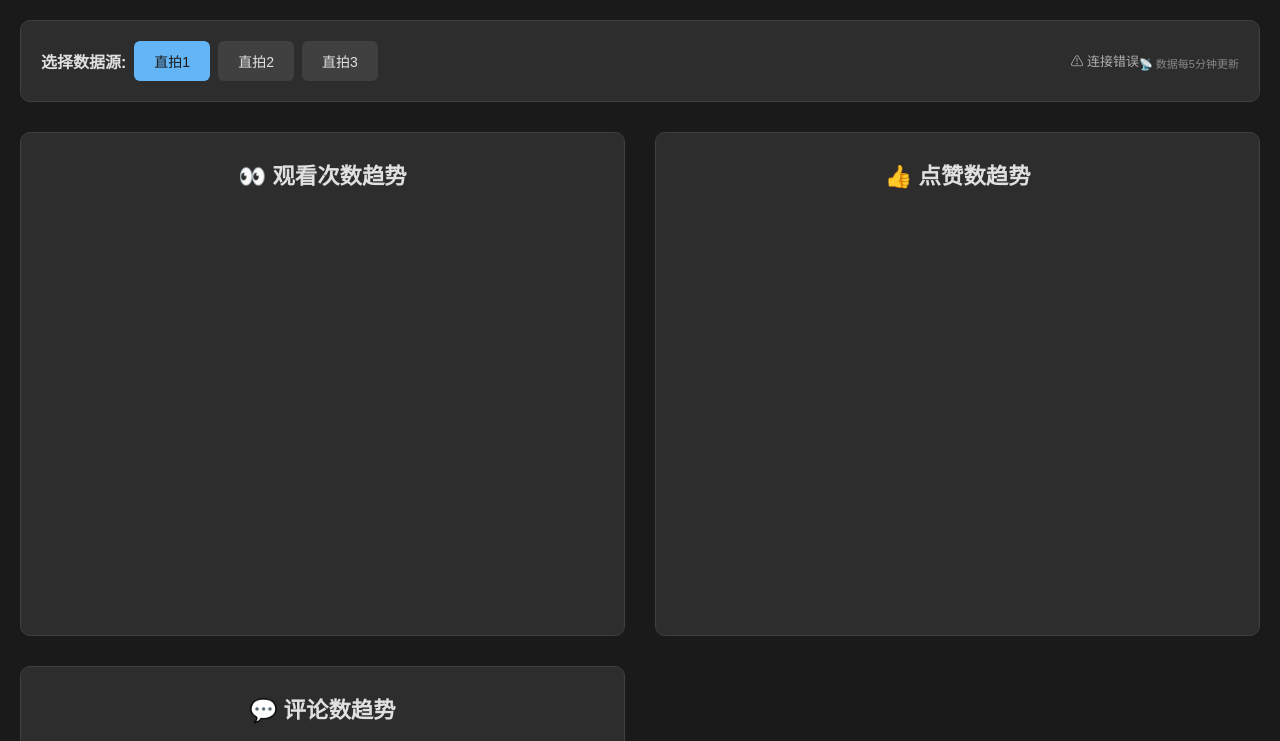
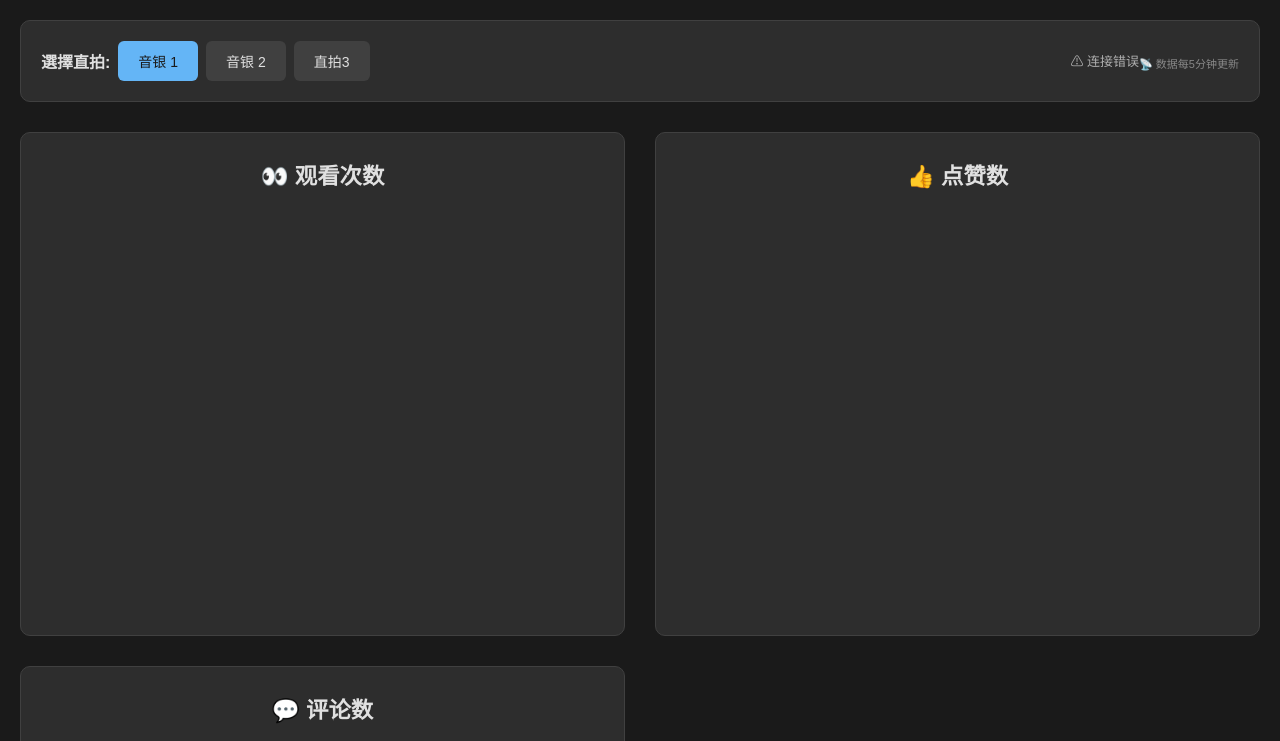
Before and after one commit to bbokari200915-creator/bbokari200915-creator.github.io, a plain HTML site: page index.html in a window 1280 px wide. Shown: the top 741 px of the page. Drawn offline with nearby package versions, Linux system fonts and the light colour scheme; no server answers.

Commit message:
Update index.html

```diff
--- a/index.html
+++ b/index.html
@@ -221,9 +221,9 @@
     <div class="container">
         <div class="controls">
             <div class="date-selector">
-                <span style="color: #e0e0e0; font-weight: bold;">选择数据源:</span>
-                <button class="date-button active" onclick="selectDate('直拍1')" data-date="直拍1">直拍1</button>
-                <button class="date-button" onclick="selectDate('直拍2')" data-date="直拍2">直拍2</button>
+                <span style="color: #e0e0e0; font-weight: bold;">選擇直拍:</span>
+                <button class="date-button active" onclick="selectDate('音银 1')" data-date="音银 1">音银 1</button>
+                <button class="date-button" onclick="selectDate('音银 2')" data-date="音银 2">音银 2</button>
                 <button class="date-button" onclick="selectDate('直拍3')" data-date="直拍3">直拍3</button>
             </div>
 
@@ -244,15 +244,15 @@
         <!-- YouTube数据图表 -->
         <div class="charts-grid">
             <div class="card">
-                <div class="chart-title">👀 观看次数趋势</div>
+                <div class="chart-title">👀 观看次数</div>
                 <div class="chart-canvas"><canvas id="viewCountChart"></canvas></div>
             </div>
             <div class="card">
-                <div class="chart-title">👍 点赞数趋势</div>
+                <div class="chart-title">👍 点赞数</div>
                 <div class="chart-canvas"><canvas id="likeCountChart"></canvas></div>
             </div>
             <div class="card">
-                <div class="chart-title">💬 评论数趋势</div>
+                <div class="chart-title">💬 评论数</div>
                 <div class="chart-canvas"><canvas id="commentCountChart"></canvas></div>
             </div>
         </div>
@@ -261,14 +261,14 @@
     <script>
         let globalData = [];
         let charts = {};
-        let currentSource = '直拍1'; // 默认数据源
+        let currentSource = '音银 1'; // 默认数据源
         let autoSyncInterval = null;
         let lastSyncTime = null;
 
         // 不同数据源对应的 Google Sheets URL
         const sheetsUrls = {
-            '直拍1': 'https://docs.google.com/spreadsheets/d/1lnFHt_4oFxxvjQk-Lnn3B6OoxQK4SV0fMi0Z466QoRg/export?format=csv&gid=714013901',
-            '直拍2': 'https://docs.google.com/spreadsheets/d/1lnFHt_4oFxxvjQk-Lnn3B6OoxQK4SV0fMi0Z466QoRg/export?format=csv&gid=1229040293',
+            '音银 1': 'https://docs.google.com/spreadsheets/d/1lnFHt_4oFxxvjQk-Lnn3B6OoxQK4SV0fMi0Z466QoRg/export?format=csv&gid=714013901',
+            '音银 2': 'https://docs.google.com/spreadsheets/d/1lnFHt_4oFxxvjQk-Lnn3B6OoxQK4SV0fMi0Z466QoRg/export?format=csv&gid=1229040293',
             '直拍3': ''  // 需要时添加URL
         };
 
```
